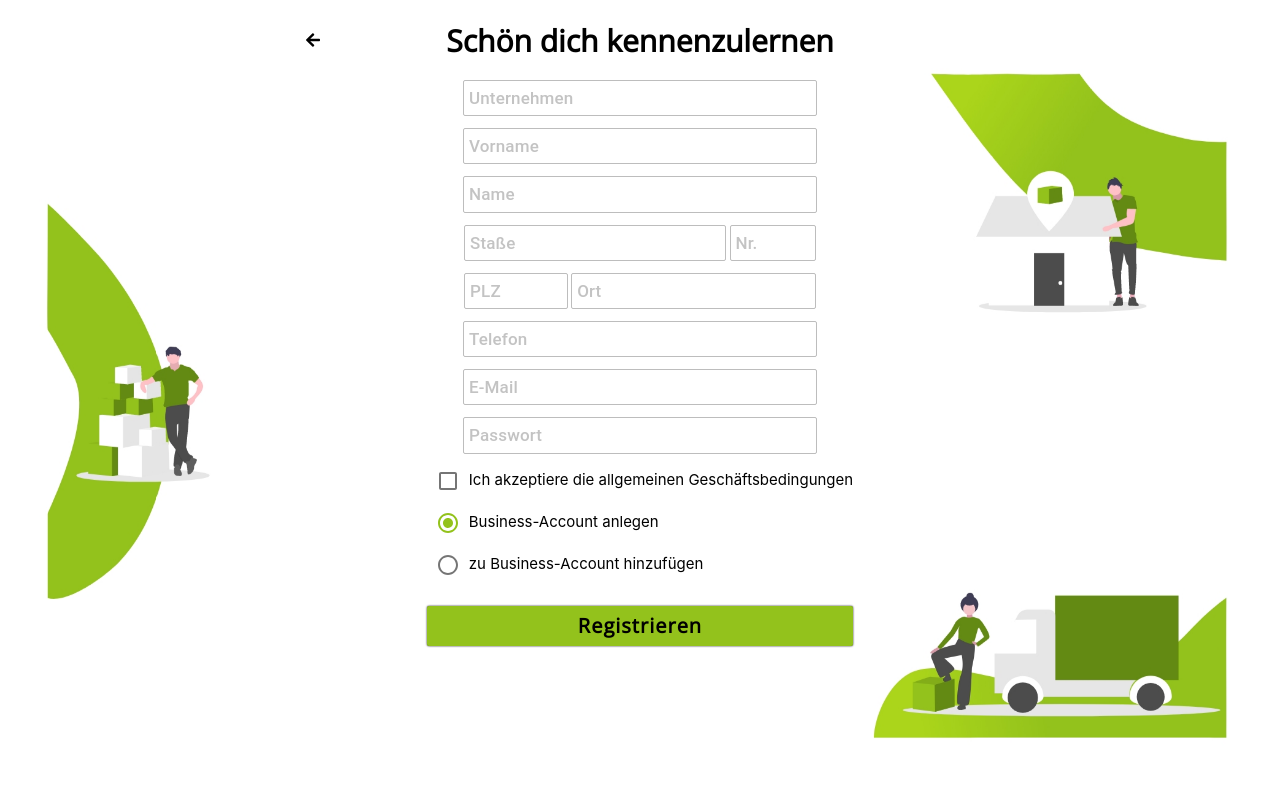
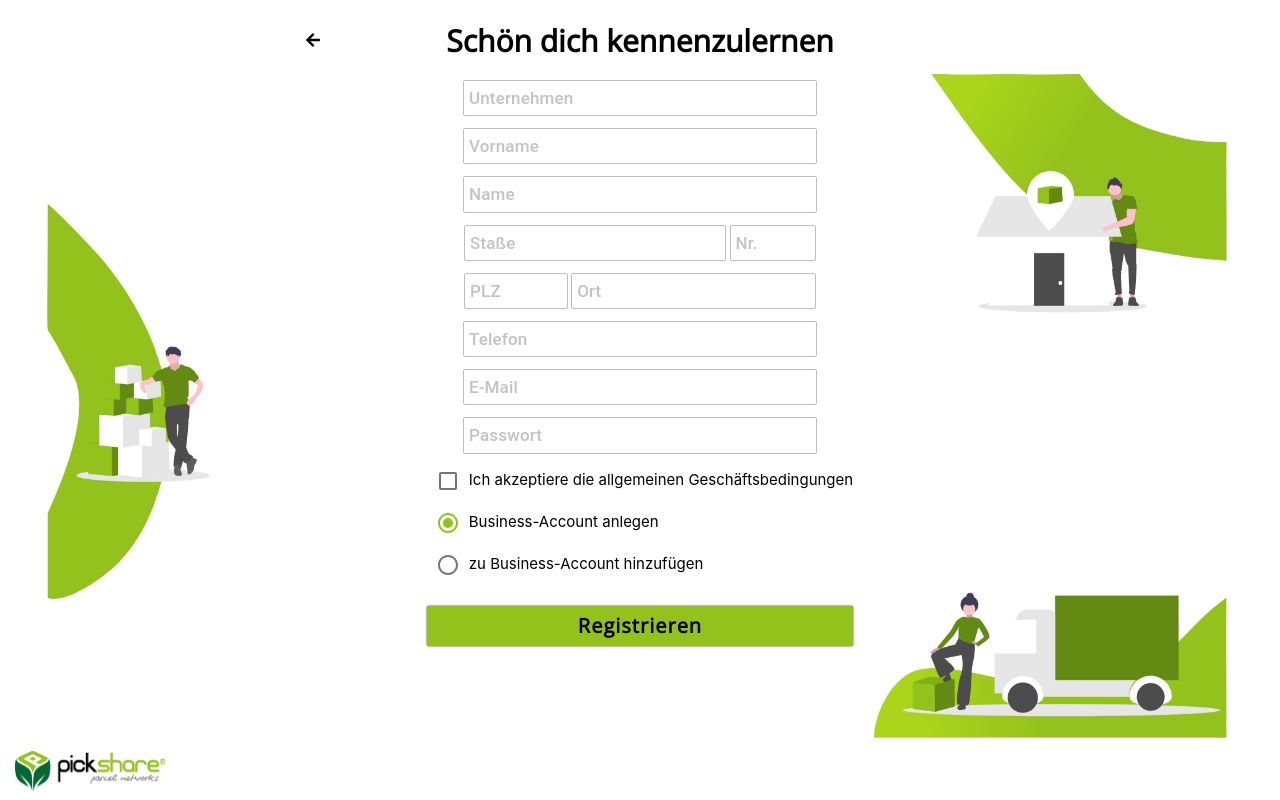
Before and after one commit to deepakrajpal27/WebPortal-PickShare, a React (Create React App) app: page /registration in a window 1280 px wide. Built offline with nearby package versions, Linux system fonts and the light colour scheme.

Commit message:
Logo placement and allignment

```diff
--- a/src/components/Login/LoginScreen.css
+++ b/src/components/Login/LoginScreen.css
@@ -79,14 +79,13 @@
 }
 
 .pickShareLogo {
+    left: 15px;
+    bottom: 5px;
     position: absolute;
-    bottom: 15px;
-    left: 25px;
 }
-
 .logoDimensions {
-    height: 86px;
-    width: 317px;
+    height: 40px;
+    width: 150px;
 }
 
 @media screen and (max-width: 900px) {
--- a/src/components/Registration/RegistrationForm.js
+++ b/src/components/Registration/RegistrationForm.js
@@ -15,6 +15,15 @@ const useStyles = makeStyles({
         width: '25%',
         display: 'flex',
         justifyContent: 'flex-end',
+    },
+    logoContainer: {
+        position: 'absolute',
+        bottom: '5px',
+        left: '15px',
+    },
+    logoDimensions: {
+        height: '40px',
+        width: '150px',
     },
     middleContainer: {
         width: '50%',
--- a/src/components/Registration/RegistrationForm.jsx
+++ b/src/components/Registration/RegistrationForm.jsx
@@ -1,6 +1,7 @@
 import { FontAwesomeIcon } from '@fortawesome/react-fontawesome';
 import { faArrowLeft } from '@fortawesome/free-solid-svg-icons';
 import { Checkbox, Radio, TextField, withStyles } from '@material-ui/core';
+import Logo from './../Login/pickshare_Logo.png';
 import React, { useState } from 'react';
 import { useStyles } from './RegistrationForm.js'
 
@@ -27,6 +28,9 @@ const RegistrationForm = (props) => {
         <div className={classes.root}>
             <div className={classes.leftContainer}>
                 <FontAwesomeIcon onClick={() => { routeChange('/') }} icon={faArrowLeft} className={classes.backIcon} />
+                <div className={classes.logoContainer}>
+                    <img className={classes.logoDimensions} src={Logo} />
+                </div>
             </div>
             <div className={classes.middleContainer}>
                 <p className={classes.pageHeading}>Schön dich kennenzulernen</p>
```
